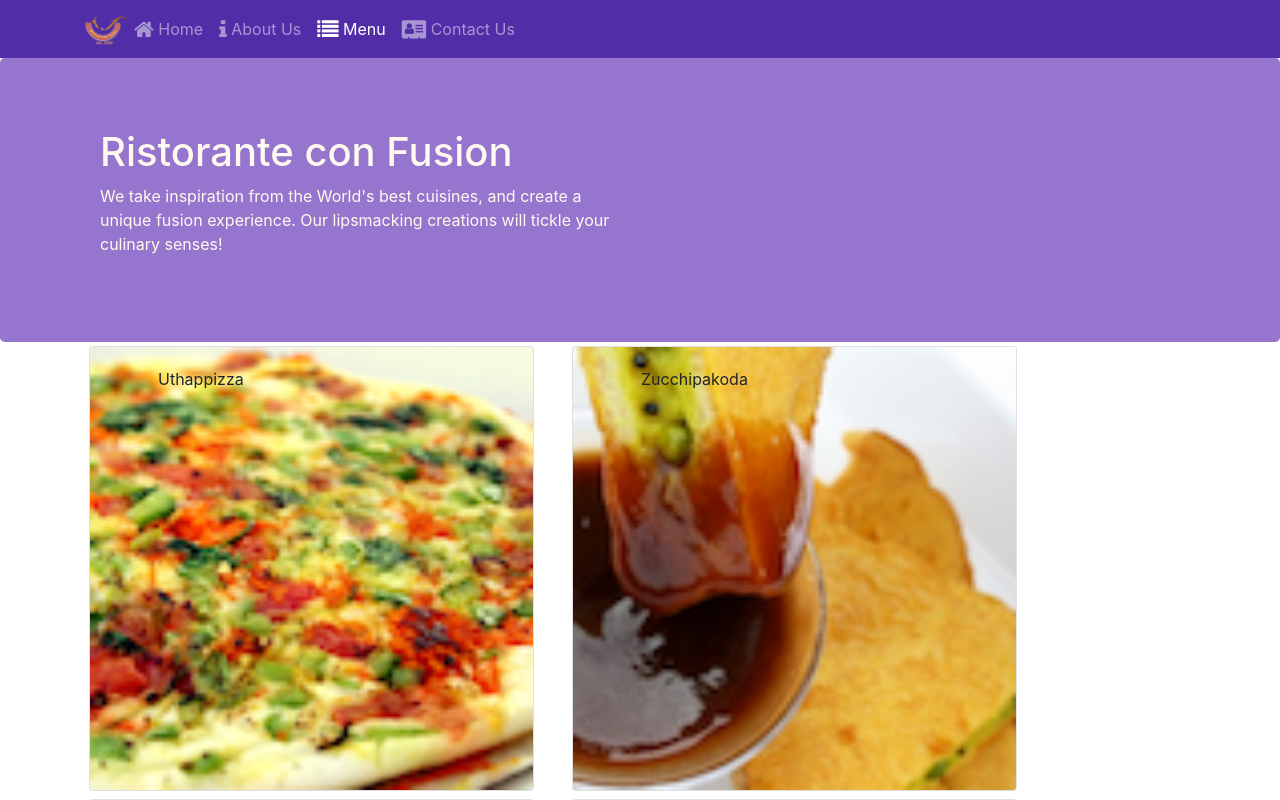
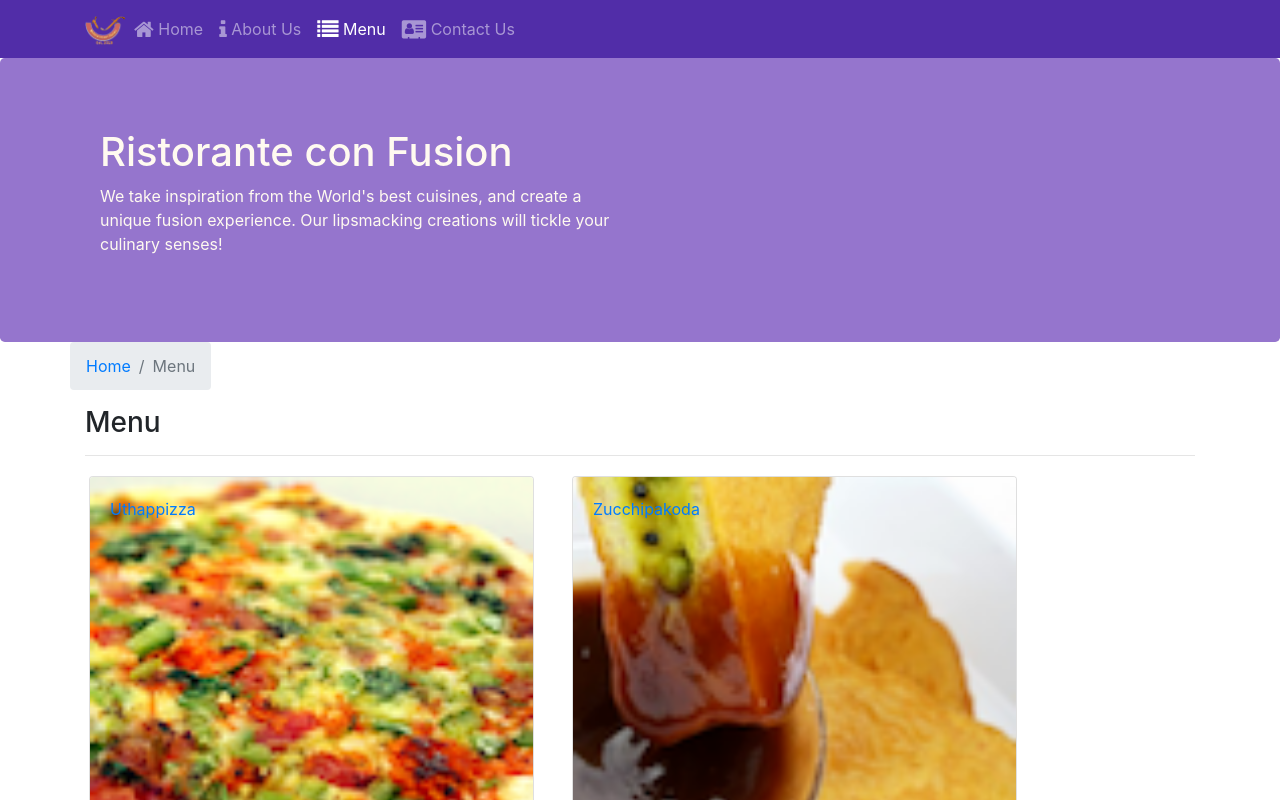
Before and after one commit to Chetanpaliwal22/front-end-react-con-fusion, a React (Create React App) app: page /menu in a window 1280 px wide. Shown: the top 800 px of the page. Built offline with nearby package versions, Linux system fonts and the light colour scheme.

Commit message:
SPA2 Added breadcrumb

```diff
--- a/src/components/ContactComponent.js
+++ b/src/components/ContactComponent.js
@@ -1,22 +1,34 @@
 import React from 'react';
+import { Breadcrumb, BreadcrumbItem } from 'reactstrap';
+import { Link } from 'react-router-dom';
 
 function Contact(props) {
-    return (
+    return(
         <div className="container">
+            <div classname="row">
+                <Breadcrumb>
+                    <BreadcrumbItem><Link to='/home'>Home</Link></BreadcrumbItem>
+                    <BreadcrumbItem>Contact us</BreadcrumbItem>
+                </Breadcrumb>
+                <div className="col-12">
+                    <h3>Contact us</h3>
+                    <hr/>
+                </div>
+            </div>
             <div className="row row-content">
                 <div className="col-12">
                     <h3>Location Information</h3>
                 </div>
                 <div className="col-12 col-sm-4 offset-sm-1">
-                    <h5>Our Address</h5>
-                    <address>
+                        <h5>Our Address</h5>
+                        <address>
                         121, Clear Water Bay Road<br />
                         Clear Water Bay, Kowloon<br />
                         HONG KONG<br />
                         <i className="fa fa-phone"></i>: +852 1234 5678<br />
                         <i className="fa fa-fax"></i>: +852 8765 4321<br />
                         <i className="fa fa-envelope"></i>: <a href="mailto:confusion@food.net">confusion@food.net</a>
-                    </address>
+                        </address>
                 </div>
                 <div className="col-12 col-sm-6 offset-sm-1">
                     <h5>Map of our Location</h5>
--- a/src/components/DishdetailComponent.js
+++ b/src/components/DishdetailComponent.js
@@ -1,12 +1,11 @@
 import React from 'react'
-import { Card, CardImg, CardText, CardBody, CardTitle } from 'reactstrap';
+import { Card, CardImg, CardText, CardBody,
+    CardTitle, Breadcrumb, BreadcrumbItem } from 'reactstrap';
+import { Link } from 'react-router-dom';
 
     function RenderDish({dish}){
-
         if (dish != null) {
             return (
-                <React.Fragment>
-                    <div className="col-12 col-md-5 m-1">
                 <Card>
                 <CardImg width="100%" src={dish.image} alt={dish.name} />
                 <CardBody>
@@ -14,12 +13,6 @@ import { Card, CardImg, CardText, CardBody, CardTitle } from 'reactstrap';
                     <CardText>{dish.description}</CardText>
                 </CardBody>
             </Card>
-                    </div>
-                    <div className="col-12 col-md-5 m-1" >
-                        <h2>Comments</h2>
-                        <RenderComments dish={dish} />
-                    </div>
-                </React.Fragment>
             )
         }
         else {
@@ -59,4 +52,36 @@ import { Card, CardImg, CardText, CardBody, CardTitle } from 'reactstrap';
         }
     }
 
-export default DishDetails;
+    const DishDetail = props => {
+        if (props.dish) {
+            return (
+                <div className="container">
+                    <div className="row">
+                        <Breadcrumb>
+                            <BreadcrumbItem><Link to='/menu'>Menu</Link></BreadcrumbItem>
+                            <BreadcrumbItem active>{props.dish.name}</BreadcrumbItem>
+                        </Breadcrumb>
+                        <div className="col-12">
+                            <h3>{props.dish.name}</h3>
+                            <hr/>
+                        </div>
+                    </div>
+                    <div className="row">
+                        <div className="col-12 col-md-5 m-1">
+                            <RenderDish dish={props.dish} />
+                        </div>
+                        <div className="col-12 col-md-5 m-1">
+                            <RenderComments comments={props.comments} />
+                        </div>
+                    </div>
+                </div>
+            );
+        }
+        else {
+            return (
+                <div></div>
+            );
+        }
+    }
+
+export default DishDetail;
--- a/src/components/MainComponent.js
+++ b/src/components/MainComponent.js
@@ -3,6 +3,7 @@ import Menu from './MenuComponents';
 import { DISHES } from '../shared/dishes';
 import { COMMENTS } from '../shared/comments';
 import { LEADERS } from '../shared/leaders';
+import DishDetail from './DishdetailComponent';
 import { PROMOTIONS } from '../shared/promotions';
 import Header from './HeaderComponent';
 import Footer from './FooterComponent';
@@ -16,18 +17,24 @@ class Main extends Component {
         this.state = {
             dishes: DISHES,
             comments: COMMENTS,
-            promotion: PROMOTIONS,
+            promotions: PROMOTIONS,
             leaders: LEADERS
         }
     }
 
     render() {
+        const DishWithId = ({match}) => {
+            return(
+                <DishDetail dish={this.state.dishes.filter((dish) => dish.id === parseInt(match.params.dishId,10))[0]}
+                  comments={this.state.comments.filter((comment) => comment.dishId === parseInt(match.params.dishId,10))} />
+            );
+          };
+
         const HomePage = () => {
             return (
-                <Home
-                    dish={this.state.dishes.filter((dish) => dish.featured)[0]}
-                    promotion={this.state.promotions.filter((promo) => promo.featured)[0]}
-                    leader={this.state.leaders.filter((leader) => leader.featured)[0]}
+                <Home dish={this.state.dishes.filter(dish => dish.featured)[0]}
+                    promotion={this.state.promotions.filter(promo => promo.featured)[0]}
+                    leader={this.state.leaders.filter(leader => leader.featured)[0]}
                 />
             );
         }
@@ -38,6 +45,7 @@ class Main extends Component {
                     <Switch>
                         <Route path='/home' component={HomePage} />
                         <Route exact path='/menu' component={() => <Menu dishes={this.state.dishes} />} />
+                        <Route path='/menu/:dishId' component={DishWithId} />
                         <Route exact path='/contactus' component={Contact} />
                         <Redirect to="/home" />
                     </Switch>
--- a/src/components/MenuComponents.js
+++ b/src/components/MenuComponents.js
@@ -1,13 +1,17 @@
 import React from 'react';
-import { Card, CardImg, CardImgOverlay, CardTitle } from 'reactstrap';
+import { Card, CardImg, CardImgOverlay,
+    CardTitle, Breadcrumb, BreadcrumbItem } from 'reactstrap';
+import { Link } from 'react-router-dom';
 
-function RenderMenuItem({ dish, onClick }) {
+function RenderMenuItem ({dish, onClick}) {
     return (
-        <Card onClick={() => onClick(dish.id)}>
-            <CardImg width="100%" src={dish.image} alt={dish.text} />
-            <CardImgOverlay className="ml-5">
-                <CardTitle>{dish.name}</CardTitle>
-            </CardImgOverlay>
+        <Card>
+            <Link to={`/menu/${dish.id}`} >
+                <CardImg width="100%" src={dish.image} alt={dish.name} />
+                <CardImgOverlay>
+                    <CardTitle>{dish.name}</CardTitle>
+                </CardImgOverlay>
+            </Link>
         </Card>
     );
 }
@@ -23,7 +27,17 @@ const Menu = (props) => {
     });
 
     return (
-        <div className="container" >
+        <div className="container">
+            <div className="row">
+                <Breadcrumb>
+                    <BreadcrumbItem><Link to="/home">Home</Link></BreadcrumbItem>
+                    <BreadcrumbItem active>Menu</BreadcrumbItem>
+                </Breadcrumb>
+                <div className="col-12">
+                    <h3>Menu</h3>
+                    <hr />
+                </div>
+            </div>
             <div className="row">
                 {menu}
             </div>
--- a/src/shared/promotions.js
+++ b/src/shared/promotions.js
@@ -7,5 +7,14 @@ export const PROMOTIONS = [
       price: '19.99',
       featured: true,
       description: 'Featuring mouthwatering combinations with a choice of five different salads, six enticing appetizers, six main entrees and five choicest desserts. Free flowing bubbly and soft drinks. All for just $19.99 per person'
+    },
+    {
+      id: 1,
+      name: 'Weekend Grand Buffet',
+      image: '/assets/images/buffet.png',
+      label: 'New',
+      price: '19.99',
+      featured: true,
+      description: 'Featuring mouthwatering combinations with a choice of five different salads, six enticing appetizers, six main entrees and five choicest desserts. Free flowing bubbly and soft drinks. All for just $19.99 per person'
     }
   ];
```
Lines whose indentation alone changed are shown as unchanged.
